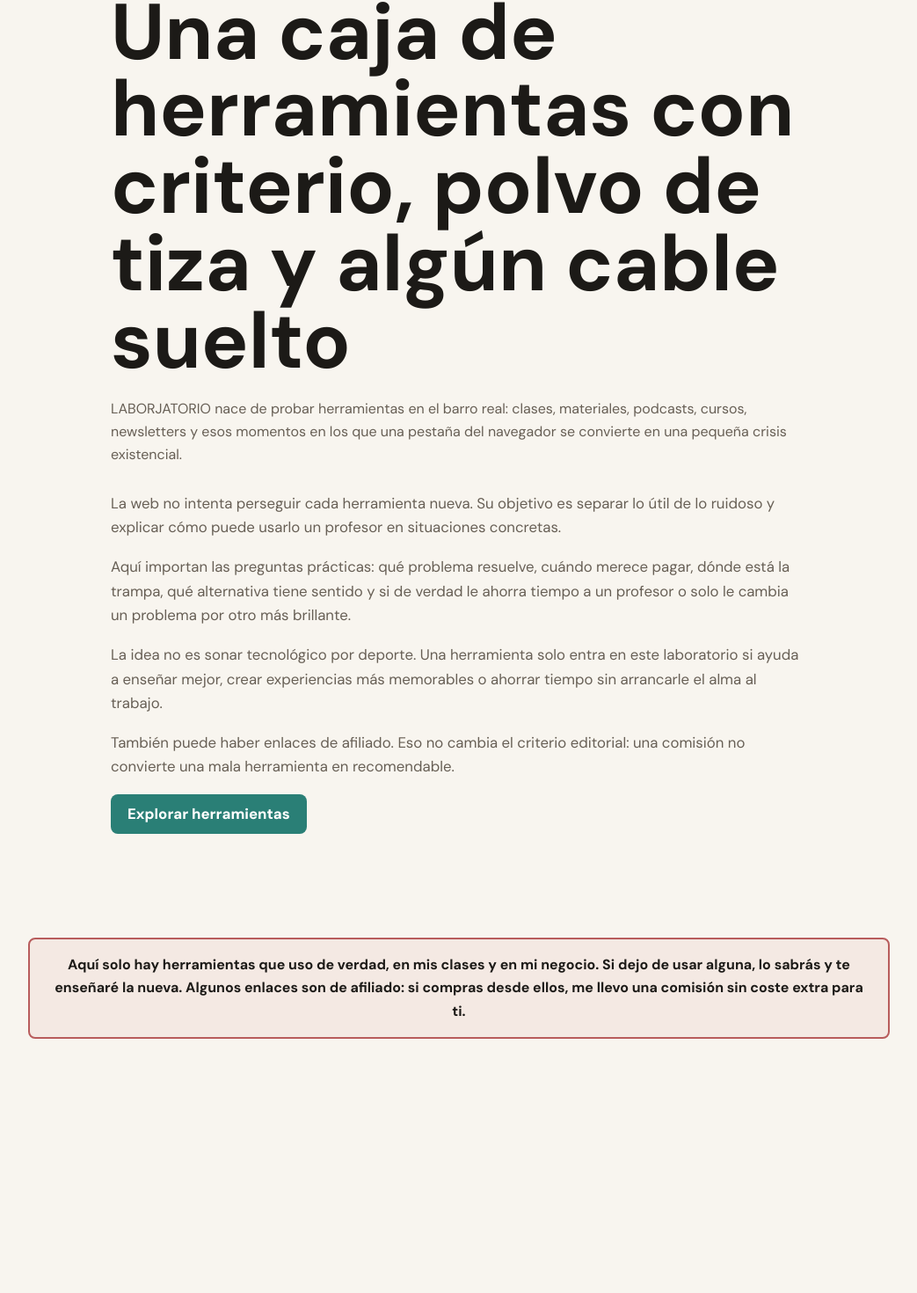
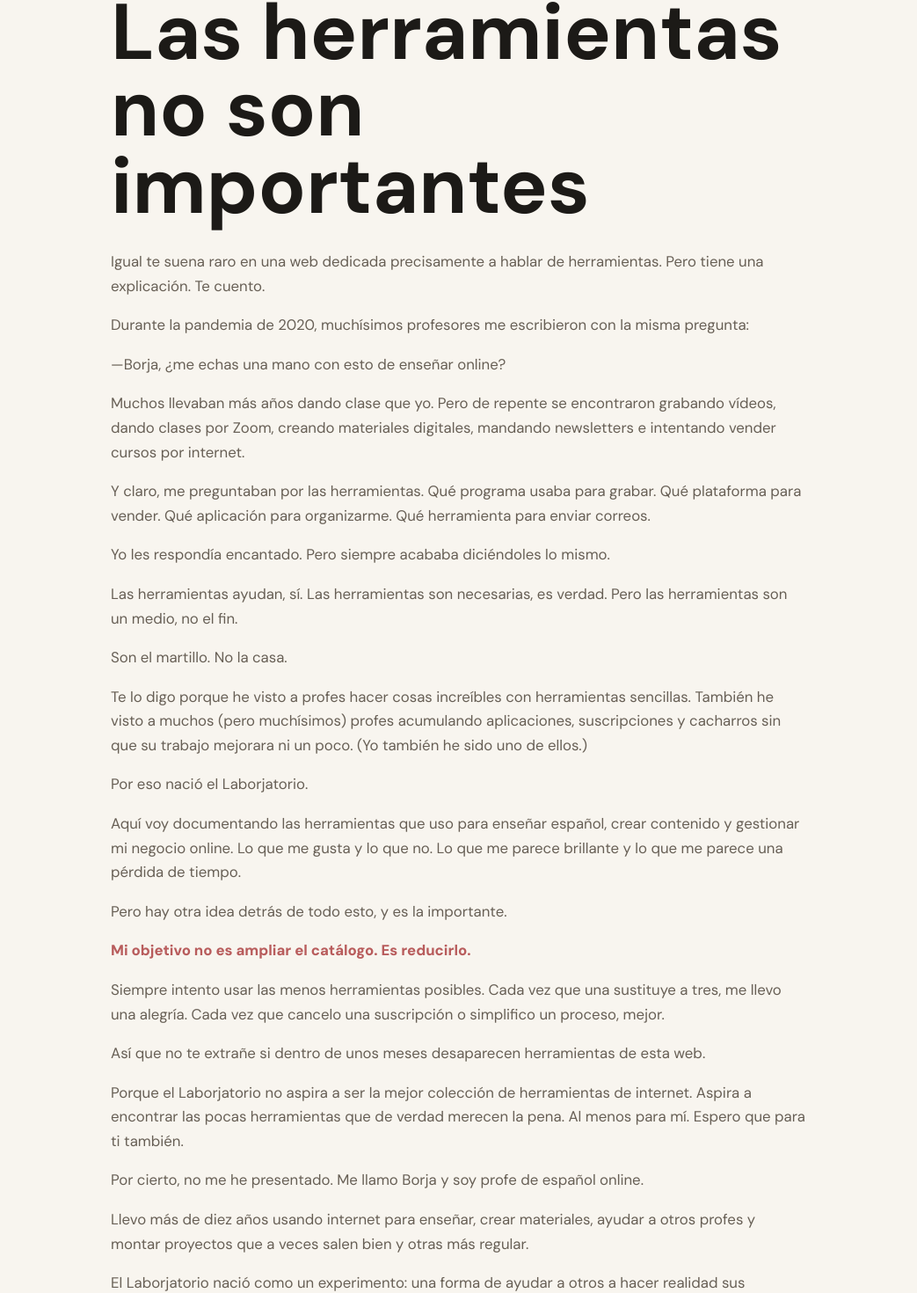
Before and after one commit to boreas77/laborjatorio, a Next.js app: page /sobre in a window 1280 px wide. Shown: the part 184-1654 px from the top of the page at 88% size, without its empty margins (118-1161 px from the left). Before the commit the page ends 1397 px from the top, so only its background shows below. Built offline with nearby package versions, Linux system fonts and the light colour scheme.

Commit message:
Actualiza pagina sobre mi

```diff
--- a/src/app/globals.css
+++ b/src/app/globals.css
@@ -604,6 +604,21 @@ main {
   font-size: 1.05rem;
 }
 
+.about-page__highlight {
+  color: var(--rose);
+  font-weight: 850;
+}
+
+.about-page__photo {
+  background:
+    linear-gradient(135deg, rgb(184 92 92 / 14%), rgb(42 127 118 / 12%)),
+    #f2ecdf;
+  border: 1px dashed #c8b99f;
+  border-radius: 8px;
+  margin-top: 26px;
+  min-height: clamp(260px, 42vw, 420px);
+}
+
 .prose section {
   border-bottom: 1px solid var(--line);
   padding: 0 0 26px;
--- a/src/app/sobre/page.tsx
+++ b/src/app/sobre/page.tsx
@@ -1,47 +1,99 @@
 import type { Metadata } from "next";
-import Link from "next/link";
 
 export const metadata: Metadata = {
-  title: "Sobre el proyecto",
+  title: "Sobre mí",
   description:
-    "LABORJATORIO nace para recomendar herramientas desde la experiencia real de un profesor."
+    "Por qué el Laborjatorio documenta herramientas desde el criterio de Borja, profe de español online."
 };
 
 export default function AboutPage() {
   return (
     <section className="page-shell narrow">
       <div className="page-heading">
-        <p className="eyebrow">Sobre el proyecto</p>
-        <h1>Una caja de herramientas con criterio, polvo de tiza y algún cable suelto</h1>
+        <p className="eyebrow">Sobre mí</p>
+        <h1>Las herramientas no son importantes</h1>
+      </div>
+      <div className="prose about-page">
         <p>
-          LABORJATORIO nace de probar herramientas en el barro real: clases,
-          materiales, podcasts, cursos, newsletters y esos momentos en los que una
-          pestaña del navegador se convierte en una pequeña crisis existencial.
-        </p>
-      </div>
-      <div className="prose">
-        <p>
-          La web no intenta perseguir cada herramienta nueva. Su objetivo es separar lo
-          útil de lo ruidoso y explicar cómo puede usarlo un profesor en situaciones
-          concretas.
+          Igual te suena raro en una web dedicada precisamente a hablar de herramientas.
+          Pero tiene una explicación. Te cuento.
         </p>
         <p>
-          Aquí importan las preguntas prácticas: qué problema resuelve, cuándo merece
-          pagar, dónde está la trampa, qué alternativa tiene sentido y si de verdad le
-          ahorra tiempo a un profesor o solo le cambia un problema por otro más brillante.
+          Durante la pandemia de 2020, muchísimos profesores me escribieron con la misma
+          pregunta:
+        </p>
+        <p>—Borja, ¿me echas una mano con esto de enseñar online?</p>
+        <p>
+          Muchos llevaban más años dando clase que yo. Pero de repente se encontraron
+          grabando vídeos, dando clases por Zoom, creando materiales digitales, mandando
+          newsletters e intentando vender cursos por internet.
         </p>
         <p>
-          La idea no es sonar tecnológico por deporte. Una herramienta solo entra en este
-          laboratorio si ayuda a enseñar mejor, crear experiencias más memorables o ahorrar
-          tiempo sin arrancarle el alma al trabajo.
+          Y claro, me preguntaban por las herramientas. Qué programa usaba para grabar.
+          Qué plataforma para vender. Qué aplicación para organizarme. Qué herramienta
+          para enviar correos.
+        </p>
+        <p>Yo les respondía encantado. Pero siempre acababa diciéndoles lo mismo.</p>
+        <p>
+          Las herramientas ayudan, sí. Las herramientas son necesarias, es verdad. Pero
+          las herramientas son un medio, no el fin.
+        </p>
+        <p>Son el martillo. No la casa.</p>
+        <p>
+          Te lo digo porque he visto a profes hacer cosas increíbles con herramientas
+          sencillas. También he visto a muchos (pero muchísimos) profes acumulando
+          aplicaciones, suscripciones y cacharros sin que su trabajo mejorara ni un poco.
+          (Yo también he sido uno de ellos.)
+        </p>
+        <p>Por eso nació el Laborjatorio.</p>
+        <p>
+          Aquí voy documentando las herramientas que uso para enseñar español, crear
+          contenido y gestionar mi negocio online. Lo que me gusta y lo que no. Lo que me
+          parece brillante y lo que me parece una pérdida de tiempo.
+        </p>
+        <p>Pero hay otra idea detrás de todo esto, y es la importante.</p>
+        <p className="about-page__highlight">
+          Mi objetivo no es ampliar el catálogo. Es reducirlo.
         </p>
         <p>
-          También puede haber enlaces de afiliado. Eso no cambia el criterio editorial:
-          una comisión no convierte una mala herramienta en recomendable.
+          Siempre intento usar las menos herramientas posibles. Cada vez que una sustituye
+          a tres, me llevo una alegría. Cada vez que cancelo una suscripción o simplifico
+          un proceso, mejor.
         </p>
-        <Link className="button button--primary" href="/herramientas">
-          Explorar herramientas
-        </Link>
+        <p>
+          Así que no te extrañe si dentro de unos meses desaparecen herramientas de esta
+          web.
+        </p>
+        <p>
+          Porque el Laborjatorio no aspira a ser la mejor colección de herramientas de
+          internet. Aspira a encontrar las pocas herramientas que de verdad merecen la
+          pena. Al menos para mí. Espero que para ti también.
+        </p>
+        <p>Por cierto, no me he presentado. Me llamo Borja y soy profe de español online.</p>
+        <p>
+          Llevo más de diez años usando internet para enseñar, crear materiales, ayudar a
+          otros profes y montar proyectos que a veces salen bien y otras más regular.
+        </p>
+        <p>
+          El Laborjatorio nació como un experimento: una forma de ayudar a otros a hacer
+          realidad sus proyectos con la herramienta adecuada.
+        </p>
+        <p>
+          Eso es lo que vas a encontrar aquí. Un taller/laboratorio/catálogo con todas las
+          herramientas que uso, ordenadas con el único criterio que tengo: el mío.
+        </p>
+        <p>
+          Espero que te funcionen. Pero, de verdad, recuerda que lo importante no es la
+          herramienta. Es la mano que la empuña. (Qué cursi me ha quedado.)
+        </p>
+        <p>
+          Si quieres que estemos en contacto y ver en qué otras mandangas ando metido, te
+          recomiendo darte una vuelta por aquí:
+        </p>
+        <a className="button button--primary" href="https://borjaprofe.com">
+          borjaprofe.com
+        </a>
+        <div className="about-page__photo" aria-label="Foto de Borja pendiente" />
       </div>
     </section>
   );
```
